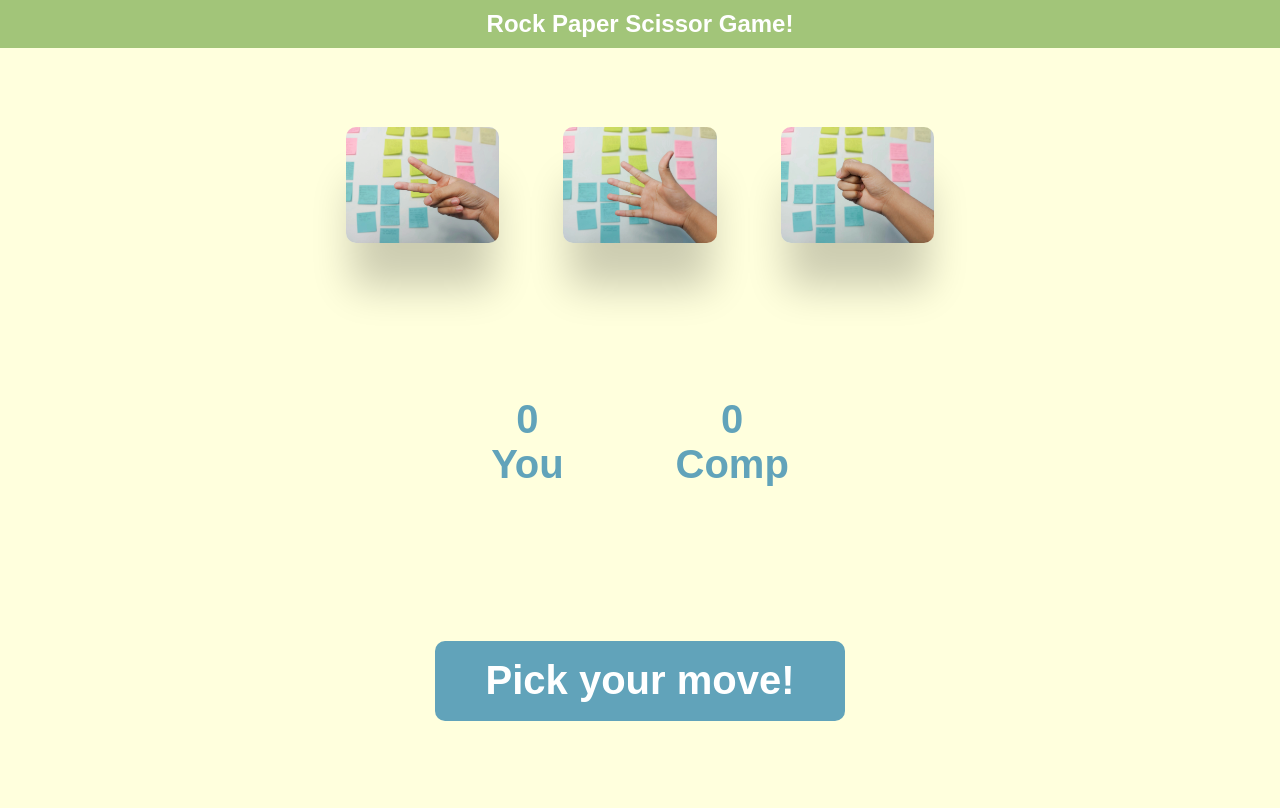
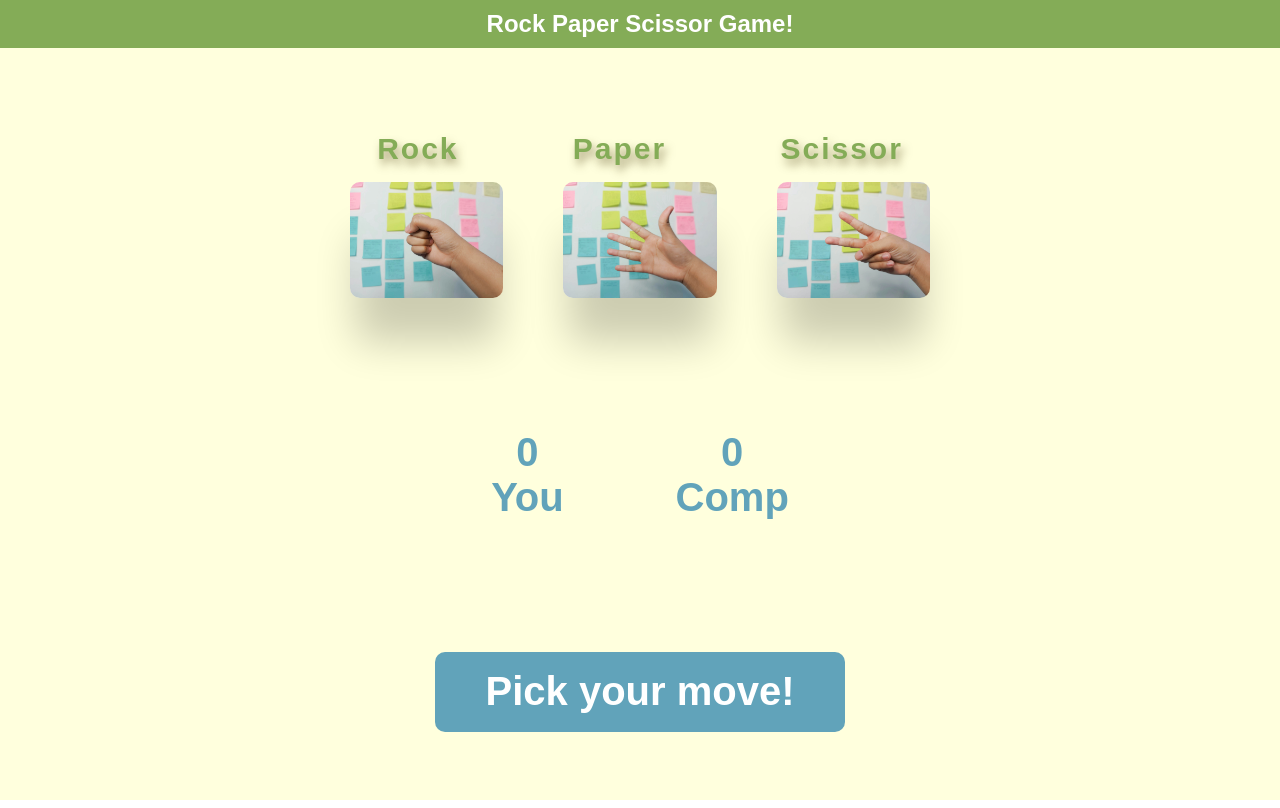
Before and after one commit to RyzenHim/js, a plain HTML site: page index.html in a window 1280 px wide. Drawn offline with Linux system fonts and the light colour scheme.

Commit message:
id updated

```diff
--- a/index.html
+++ b/index.html
@@ -13,29 +13,40 @@
     <div class="maindiv">
       <div class="subdiv">
         <div class="images_div">
-          <img
-            src="/rps elements/fadilah-im-2HkXcDPnGh4-unsplash.jpg"
-            alt=""
-          /><img
-            src="/rps elements/fadilah-im-AnYg7fO8-m8-unsplash.jpg"
-            alt=""
-          /><img
-            src="/rps elements/fadilah-im-sYEyCLSWSY4-unsplash.jpg"
-            alt=""
-          />
+          <div class="image_des">
+            <h2>Rock</h2>
+            <h2>Paper</h2>
+            <h2>Scissor</h2>
+          </div>
+          <div class="images">
+            <img
+              src="/rps elements/fadilah-im-sYEyCLSWSY4-unsplash.jpg"
+              alt="rock"
+            />
+
+            <img
+              src="/rps elements/fadilah-im-AnYg7fO8-m8-unsplash.jpg"
+              alt="Paper"
+            />
+
+            <img
+              src="/rps elements/fadilah-im-2HkXcDPnGh4-unsplash.jpg"
+              alt="Scissor"
+            />
+          </div>
         </div>
         <div class="score">
           <div class="your_score">
-            <p>0</p>
+            <p id="user_score">0</p>
             <p>You</p>
           </div>
           <div class="comp_score">
-            <p>0</p>
+            <p id="cmp_score">0</p>
             <p>Comp</p>
           </div>
         </div>
         <div class="result">
-          <p>Pick your move!</p>
+          <p id="msg">Pick your move!</p>
         </div>
       </div>
     </div>
--- a/style.css
+++ b/style.css
@@ -2,10 +2,11 @@
   padding: 0;
   margin: 0;
   box-sizing: border-box;
-  font-family: Arial, Helvetica, sans-serif;
+  /* font-family: Arial, Helvetica, sans-serif; */
+  font-family: "Ubuntu", sans-serif;
 }
 .nav {
-  background-color: #a2c579;
+  background-color: #84ac57;
   color: #fff;
   display: flex;
   justify-content: center;
@@ -16,12 +17,12 @@
   display: flex;
   justify-content: center;
   width: 100%;
-  height: 95vh;
+  height: 94vh;
   background-color: #ffffdd;
 }
 .subdiv {
   width: 80vw;
-  height: calc(100vh - 6vh);
+  height: 94vh;
   display: flex;
   flex-direction: column;
   /* background-color: #fff; */
@@ -30,15 +31,37 @@
   justify-content: space-around;
 }
 .images_div {
+  /* display: flex; */
+
+  /* background-color: #fff; */
+  width: 50vw;
+  /* margin: 4vh 0; */
+}
+.image_des {
+  /* background-color: aqua; */
   display: flex;
-  justify-content: center;
-  gap: 5vw;
-  cursor: pointer;
+  justify-content: space-around;
+  align-items: center;
+  padding: 2vh 0;
+  /* margin: 40px auto; */
+
+  font-size: 20px;
+  font-weight: bold;
+  color: #84ac57;
+  /* text-align: center; */
+  letter-spacing: 2px;
+  text-shadow: 3px 6px 8px rgba(81, 67, 21, 0.506);
+}
+.images {
+  display: flex;
+  justify-content: space-around;
+  object-fit: cover;
 }
 .images_div img:hover {
   transform: scale(1.1);
   transition: 0.5s;
   box-shadow: rgba(0, 0, 0, 0.25) 0px 25px 50px -12px;
+  cursor: pointer;
 }
 .images_div img {
   width: 12vw;
```
